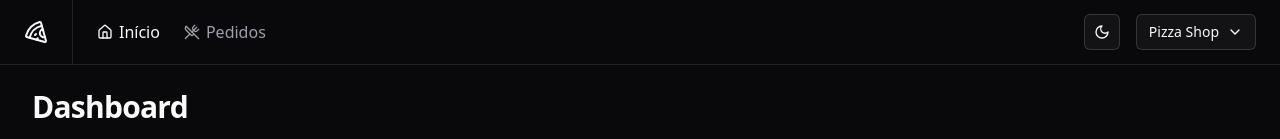
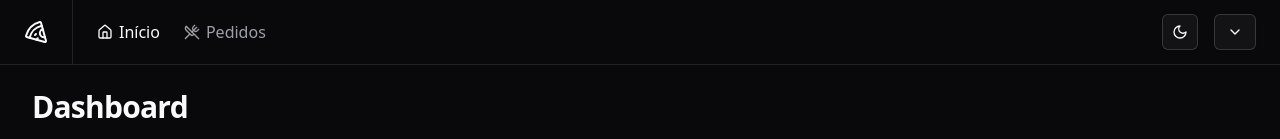
Before and after one commit to marlondenisck/ignite-pizza-shop, a React (Vite) app: page / in a window 1280 px wide. Shown: the top 139 px of the page. Built offline with nearby package versions, Linux system fonts and the light colour scheme; no server answers.

Commit message:
Perfil no cabeçalho

```diff
--- /dev/null
+++ b/src/api/get-managed-restaurant.ts
@@ -0,0 +1,16 @@
+import { api } from '@/lib/axios'
+
+interface GetManagedRestaurantResponse {
+  id: string
+  name: string
+  createdAt: Date | null
+  updatedAt: Date | null
+  description: string | null
+  managerId: string | null
+}
+
+export async function getManagedRestaurant() {
+  const response = await api.get<GetManagedRestaurantResponse>('/managed-restaurant')
+
+  return response.data
+}
--- /dev/null
+++ b/src/api/get-profile.ts
@@ -0,0 +1,17 @@
+import { api } from '@/lib/axios'
+
+interface GetProfileResponse {
+  id: string
+  name: string
+  email: string
+  phone: string | null
+  role: 'manager' | 'customer'
+  createdAt: Date | null
+  updatedAt: Date | null
+}
+
+export async function getProfile() {
+  const response = await api.get<GetProfileResponse>('/me')
+
+  return response.data
+}
--- a/src/components/account-menu.tsx
+++ b/src/components/account-menu.tsx
@@ -1,4 +1,8 @@
+import { useQuery } from '@tanstack/react-query'
 import { Building, ChevronDown, LogOut } from 'lucide-react'
+
+import { getManagedRestaurant } from '@/api/get-managed-restaurant'
+import { getProfile } from '@/api/get-profile'
 
 import { Button } from './ui/button'
 import {
@@ -11,18 +15,27 @@
 } from './ui/dropdown-menu'
 
 export function AccountMenu() {
+  const { data: profile } = useQuery({
+    queryKey: ['profile'],
+    queryFn: getProfile,
+  })
+  const { data: managedRestaurant } = useQuery({
+    queryKey: ['managed-restaurant'],
+    queryFn: getManagedRestaurant,
+  })
+
   return (
     <DropdownMenu>
       <DropdownMenuTrigger asChild>
         <Button variant='outline' className='flex items-center gap-2 select-none'>
-          Pizza Shop
+          {managedRestaurant?.name}
           <ChevronDown className='h-4 w-4' />
         </Button>
       </DropdownMenuTrigger>
       <DropdownMenuContent align='end' className='w-56'>
         <DropdownMenuLabel className='flex flex-col'>
-          <span>Marlon</span>
-          <span className='text-muted-foreground text-xs font-normal'>email@email.com</span>
+          <span>{profile?.name}</span>
+          <span className='text-muted-foreground text-xs font-normal'>{profile?.email}</span>
         </DropdownMenuLabel>
         <DropdownMenuSeparator />
         <DropdownMenuItem>
--- a/src/lib/axios.ts
+++ b/src/lib/axios.ts
@@ -4,4 +4,5 @@
 
 export const api = axios.create({
   baseURL: env.VITE_API_URL,
+  withCredentials: true,
 })
```
